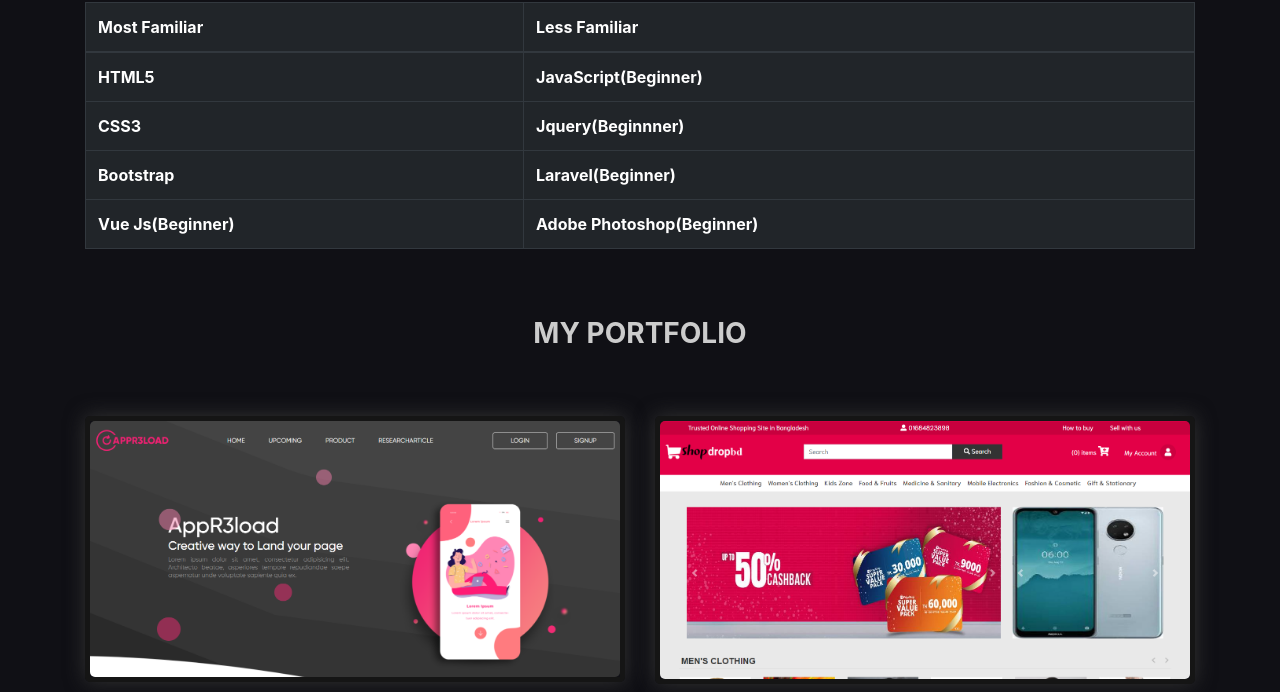
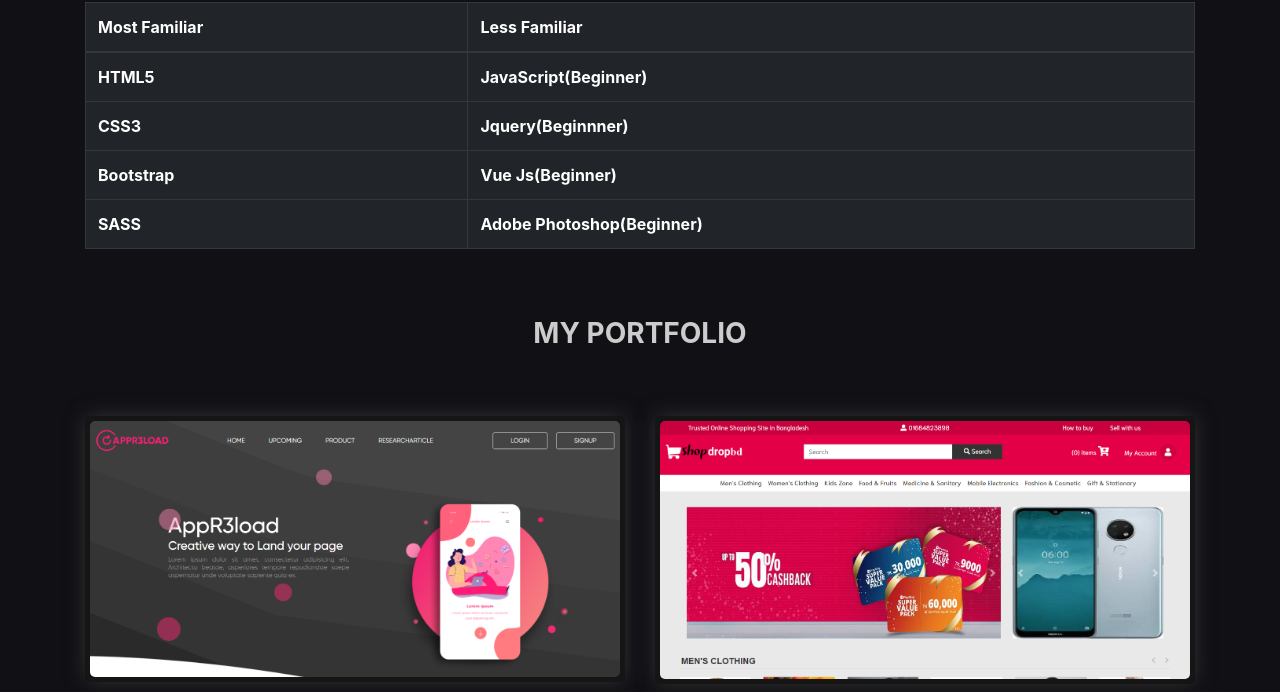
Before and after one commit to atiq9se/my-cv, a plain HTML site: page index.html in a window 1280 px wide. Shown: the part 1524-2216 px from the top of the page. Drawn offline with Linux system fonts and the light colour scheme; some packages are replaced by stand-ins of ours; no server answers; a web font is replaced by a local one.

Commit message:
Update index.html

```diff
--- a/index.html
+++ b/index.html
@@ -190,10 +190,10 @@
                                 </tr>
                                 <tr>
                                     <th>Bootstrap</th>
-                                    <th>Laravel(Beginner)</th>
+                                    <th>Vue Js(Beginner)</th>
                                 </tr>
                                 <tr>
-                                    <th>Vue Js(Beginner)</th>
+                                    <th>SASS</th>
                                     <th>Adobe Photoshop(Beginner)</th>
                                 </tr>
                             </tbody>
```
